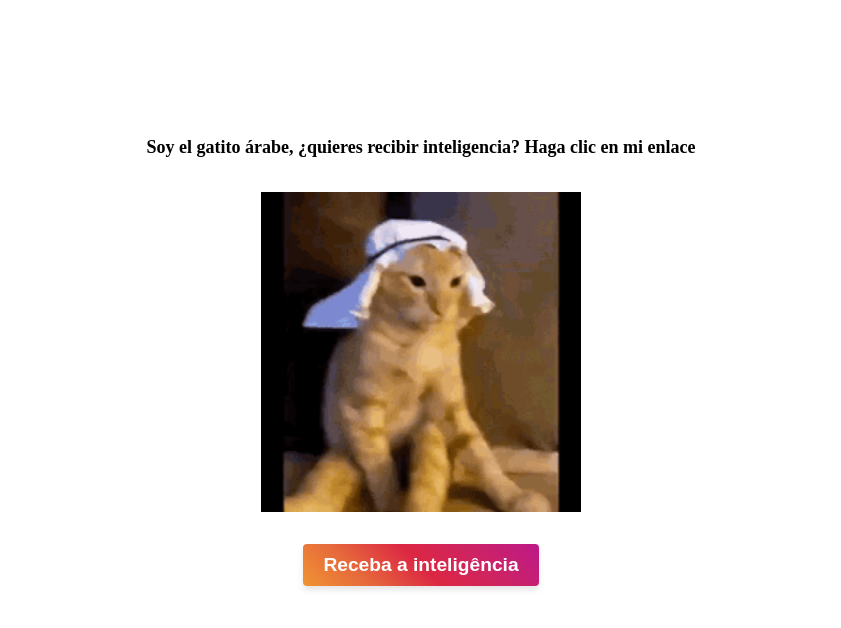
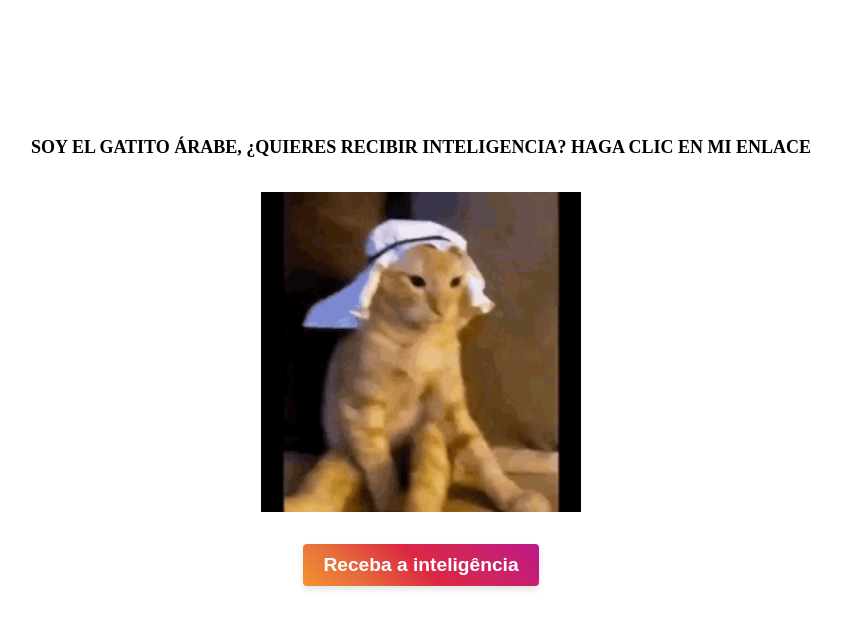
Before and after one commit to lucasnbat/clone-tabnews-lucasnbat, a Next.js app: page / in a window 1280 px wide. Shown: the top 628 px of the page, without its empty margins (219-1060 px from the left). Built offline with nearby package versions, Linux system fonts and the light colour scheme.

Commit message:
frase para maíuscula

```diff
--- a/pages/index.js
+++ b/pages/index.js
@@ -9,13 +9,15 @@ function Home() {
         setShowModal(!showModal);
     }
 
+    const string = 'Soy el gatito árabe, ¿quieres recibir inteligencia? Haga clic en mi enlace';
+
     return (
         <>
             <div className={styles.container}>
                 <div className={styles.contentContainer}>
                     <div className={styles.textContainer}>
                         <p>
-                            Soy el gatito árabe, ¿quieres recibir inteligencia? Haga clic en mi enlace
+                            {string.toUpperCase()}
                         </p>
                     </div>
                     <GitComponent />
```
